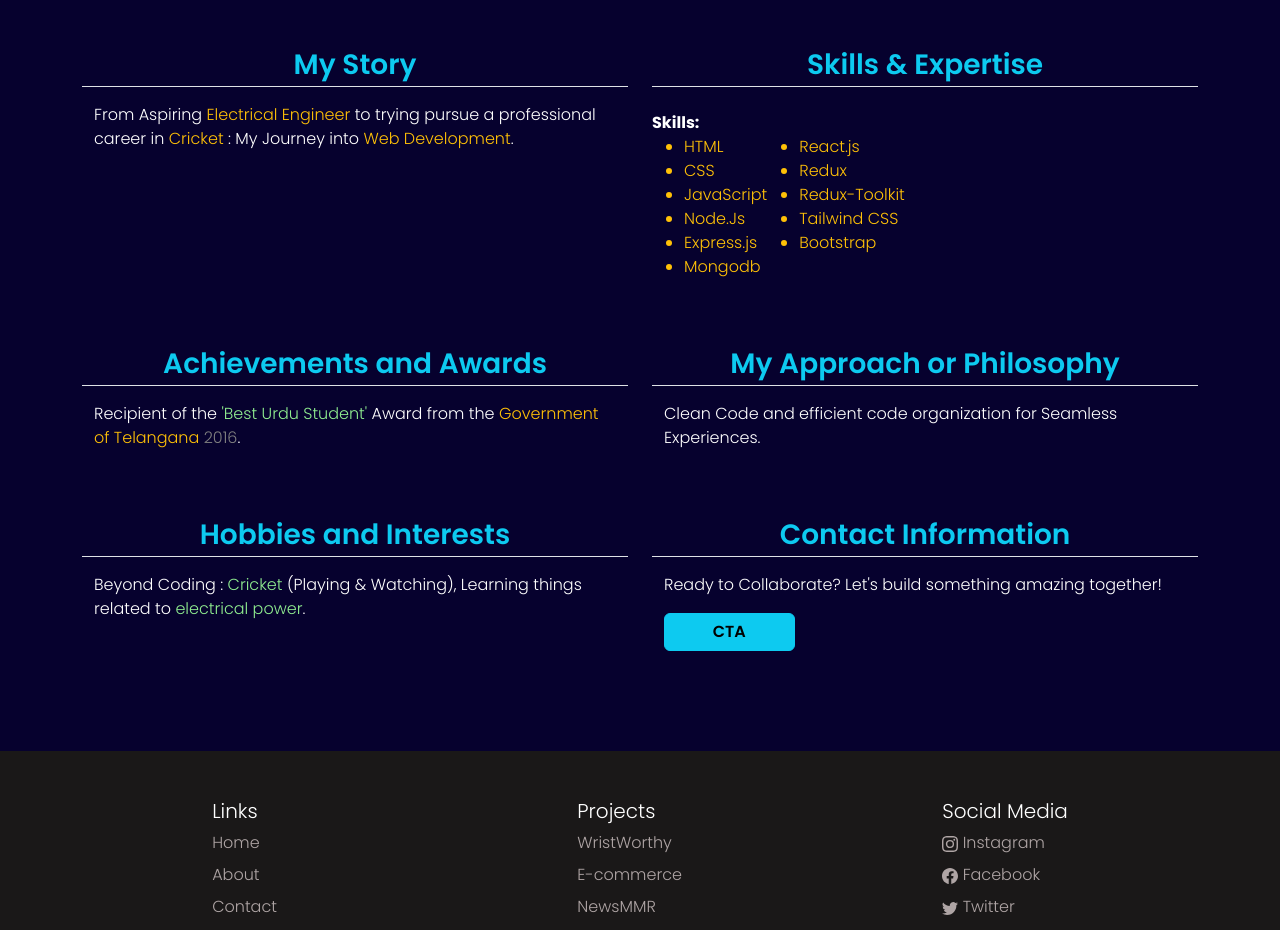
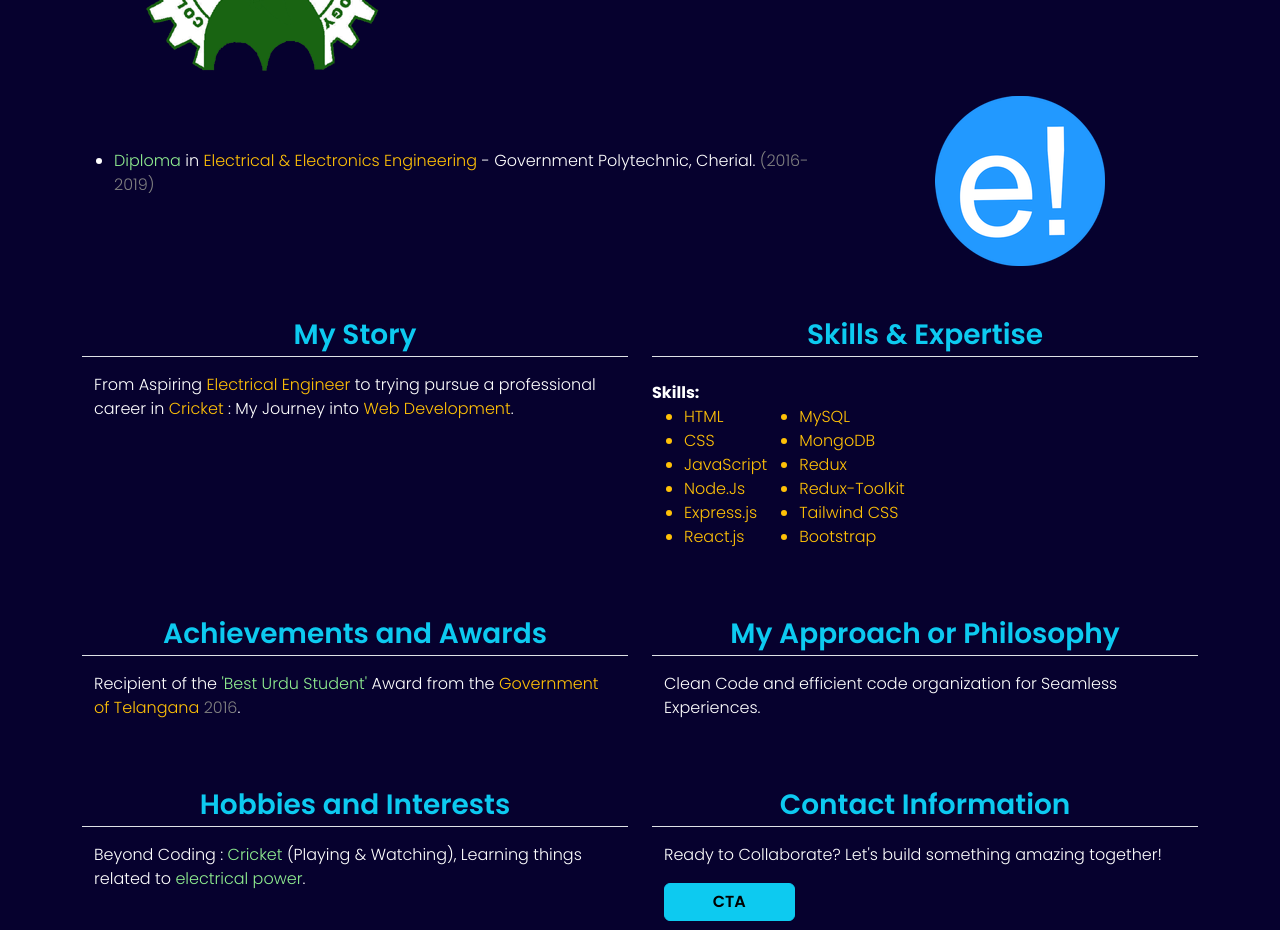
Before and after one commit to Minnathullah-TheMysterious/portfolio, a React (Create React App) app: page /about in a window 1280 px wide. Shown: the part 1180-2110 px from the top of the page. Built offline with nearby package versions, Linux system fonts and the light colour scheme.

Commit message:
refactor: Update profile & add skill (MySQL)

```diff
--- a/src/pages/About.js
+++ b/src/pages/About.js
@@ -130,15 +130,17 @@ const About = () => {
                 <li>JavaScript</li>
                 <li>Node.Js</li>
                 <li>Express.js</li>
-              <li>Mongodb</li>
+                <li>React.js</li>
               </ul>
               <ul className="text-warning">
-              <li>React.js</li>
+                <li>MySQL</li>
+                <li>MongoDB</li>
                 <li>Redux</li>
                 <li>Redux-Toolkit</li>
                 <li>Tailwind CSS</li>
                 <li>Bootstrap</li>
-            </ul></div>
+              </ul>
+            </div>
           </div>
 
           <div className="col-md-6">
--- a/src/pages/Home.js
+++ b/src/pages/Home.js
@@ -76,7 +76,7 @@ const Home = () => {
           </div>
           <div className="col-md-3">
             <ul>
-              <li>Mongoose</li>
+              <li>MySQL</li>
               <li>Mongodb</li>
             </ul>
           </div>
```
Also changed, not shown: public/images/myPic.png. Lines whose indentation alone changed are shown as unchanged.
